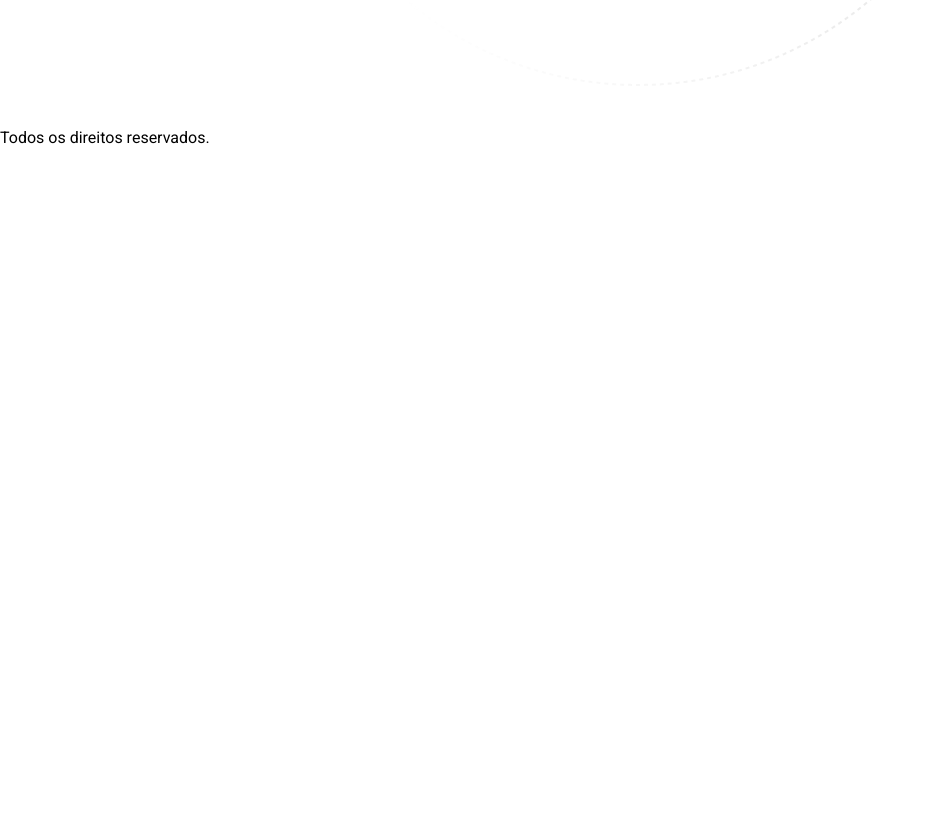
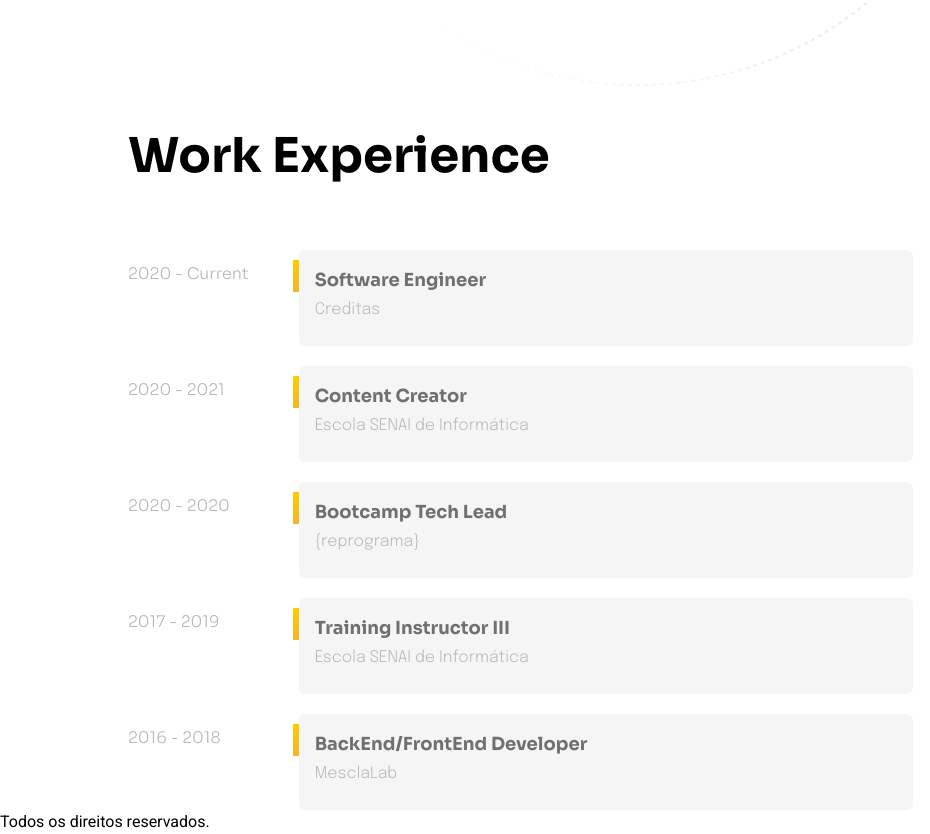
Before and after one commit to hstrada/hstrada.github.io, a Next.js app in the folder hstrada/: page / in a window 1280 px wide. Shown: the part 734-1568 px from the top of the page, without its empty margins (0-930 px from the left). Before the commit the page ends 884 px from the top, so only its background shows below. Built offline with nearby package versions, Linux system fonts and the light colour scheme.

Commit message:
create work experience

```diff
--- /dev/null
+++ b/hstrada/components/molecules/WorkItem/index.tsx
@@ -0,0 +1,27 @@
+import styles from './style.module.css'
+
+type TWorkItemProps = {
+  date: string
+  job: {
+    title: string
+    company: string
+  }
+}
+
+export const WorkItem = ({ date, job: { title, company } }: TWorkItemProps) => {
+  return (
+    <div className="flex flex-row">
+      <span className="w-1/6 text-gray-500 text-base font-light font-sans leading-[2] pt-2">
+        {date}
+      </span>
+      <div className={styles.work + ' h-24 bg-gray-300 w-3/5 rounded-md'}>
+        <h3 className="pt-4 px-4 font-sans font-bold text-lg text-gray-700">
+          {title}
+        </h3>
+        <p className="px-4 pt-1 font-display font-light text-gray-500">
+          {company}
+        </p>
+      </div>
+    </div>
+  )
+}
--- /dev/null
+++ b/hstrada/components/molecules/WorkItem/style.module.css
@@ -0,0 +1,11 @@
+.work::before {
+  content: '';
+  display: block;
+  width: 6px;
+  height: 32px;
+  background: linear-gradient(#ffcc00, #F0B724);
+  position: absolute;
+  margin-left: -6px;
+  margin-top: 10px;
+  border-radius: 1px 0px 0px 1px;
+}
--- a/hstrada/components/organisms/Hero/index.tsx
+++ b/hstrada/components/organisms/Hero/index.tsx
@@ -13,6 +13,8 @@ export const Hero = () => {
         </span>
         <h1 className="text-7xl leading-tight font-bold max-w-screen-lg font-sans">
           {t('hero.title')}
+          <br />
+          {t('hero.area')}
         </h1>
         <p className="pt-8 max-w-screen-sm text-gray-700 text-base font-light font-display leading-[2]">
           {t('hero.description')}
--- /dev/null
+++ b/hstrada/components/organisms/Work/index.tsx
@@ -0,0 +1,29 @@
+import { title } from 'process'
+import { t } from '../../../core/utils/translate'
+import { WorkItem } from '../../molecules/WorkItem'
+
+export const WorkExperience = () => {
+  let out = Array.from(Array(5), (_,x) => x);
+  return (
+    <section className="px-6">
+      <div className="max-w-screen-lg flex flex-col mx-auto">
+        <h2 className="text-5xl leading-tight font-bold max-w-screen-lg font-sans">
+          {t('work.title')}
+        </h2>
+        <div className="pt-16 space-y-5">
+          {out.map((index) => {
+            return (
+              <WorkItem
+                date={t(`work.jobs.${index}.date`)}
+                job={{
+                  title: t(`work.jobs.${index}.job.title`),
+                  company: t(`work.jobs.${index}.job.company`),
+                }}
+              />
+            )
+          })}
+        </div>
+      </div>
+    </section>
+  )
+}
--- a/hstrada/core/hooks/useTranslate.tsx
+++ b/hstrada/core/hooks/useTranslate.tsx
@@ -16,7 +16,7 @@ const TranslationContext = createContext<TranslationContextData>(
 )
 
 export function TranslationProvider({ children }: TranslationProviderProps) {
-  const [country, setCountry] = useState<TranslationCountry>('pt')
+  const [country, setCountry] = useState<TranslationCountry>('en')
 
   const changeCountry = () => {
     if (country === 'pt') {
--- a/hstrada/core/translation/en.json
+++ b/hstrada/core/translation/en.json
@@ -1,6 +1,47 @@
 {
   "hero": {
-    "title": "Software Engineer @ BackEnd",
+    "title": "Software Engineer",
+    "area": "@ BackEnd",
     "description": "Working as a software engineer and passionate about books and technology. Main interests in software architecture, clean code and always looking for something to improve and/or learn."
+  },
+  "work": {
+    "title": "Work Experience",
+    "jobs": {
+      "0": {
+        "date": "2020 - Current",
+        "job": {
+          "title": "Software Engineer",
+          "company": "Creditas"
+        }
+      },
+      "1": {
+        "date": "2020 - 2021",
+        "job": {
+          "title": "Content Creator",
+          "company": "Escola SENAI de Informática"
+        }
+      },
+      "2": {
+        "date": "2020 - 2020",
+        "job": {
+          "title": "Bootcamp Tech Lead",
+          "company": "{reprograma}"
+        }
+      },
+      "3": {
+        "date": "2017 - 2019",
+        "job": {
+          "title": "Training Instructor III",
+          "company": "Escola SENAI de Informática"
+        }
+      },
+      "4": {
+        "date": "2016 - 2018",
+        "job": {
+          "title": "BackEnd/FrontEnd Developer",
+          "company": "MesclaLab"
+        }
+      }
+    }
   }
 }
--- a/hstrada/core/translation/pt.json
+++ b/hstrada/core/translation/pt.json
@@ -1,6 +1,10 @@
 {
   "hero": {
-    "title": "Software Engineer @ BackEnd",
+    "title": "Software Engineer",
+    "area": "@ BackEnd",
     "description": "Atuo como engenheira de software e sou apaixonada por livros e tecnologia. Principais interesses em arquitetura de software, código limpo e sempre estou buscando algo para aprimorar e/ou aprender."
+  },
+  "work": {
+    "title": "Experiência Profissional"
   }
 }
--- a/hstrada/pages/index.tsx
+++ b/hstrada/pages/index.tsx
@@ -3,6 +3,7 @@ import Head from 'next/head'
 import { Header } from '../components/organisms/Header'
 
 import { Hero } from '../components/organisms/Hero'
+import { WorkExperience } from '../components/organisms/Work'
 
 const Home: NextPage = () => {
   return (
@@ -17,6 +18,7 @@ const Home: NextPage = () => {
 
       <main>
         <Hero />
+        <WorkExperience />
       </main>
 
       <footer>Todos os direitos reservados.</footer>
--- a/hstrada/tailwind.config.js
+++ b/hstrada/tailwind.config.js
@@ -12,10 +12,13 @@ module.exports = {
         900: '#161616',
       },
       gray: {
+        300: '#F5F5F5',
+        500: '#B8B8B8',
         700: '#707070',
       },
       yellow: {
         500: '#FFCC00',
+        600: '#F0B724',
       },
     },
     fontFamily: {
```
